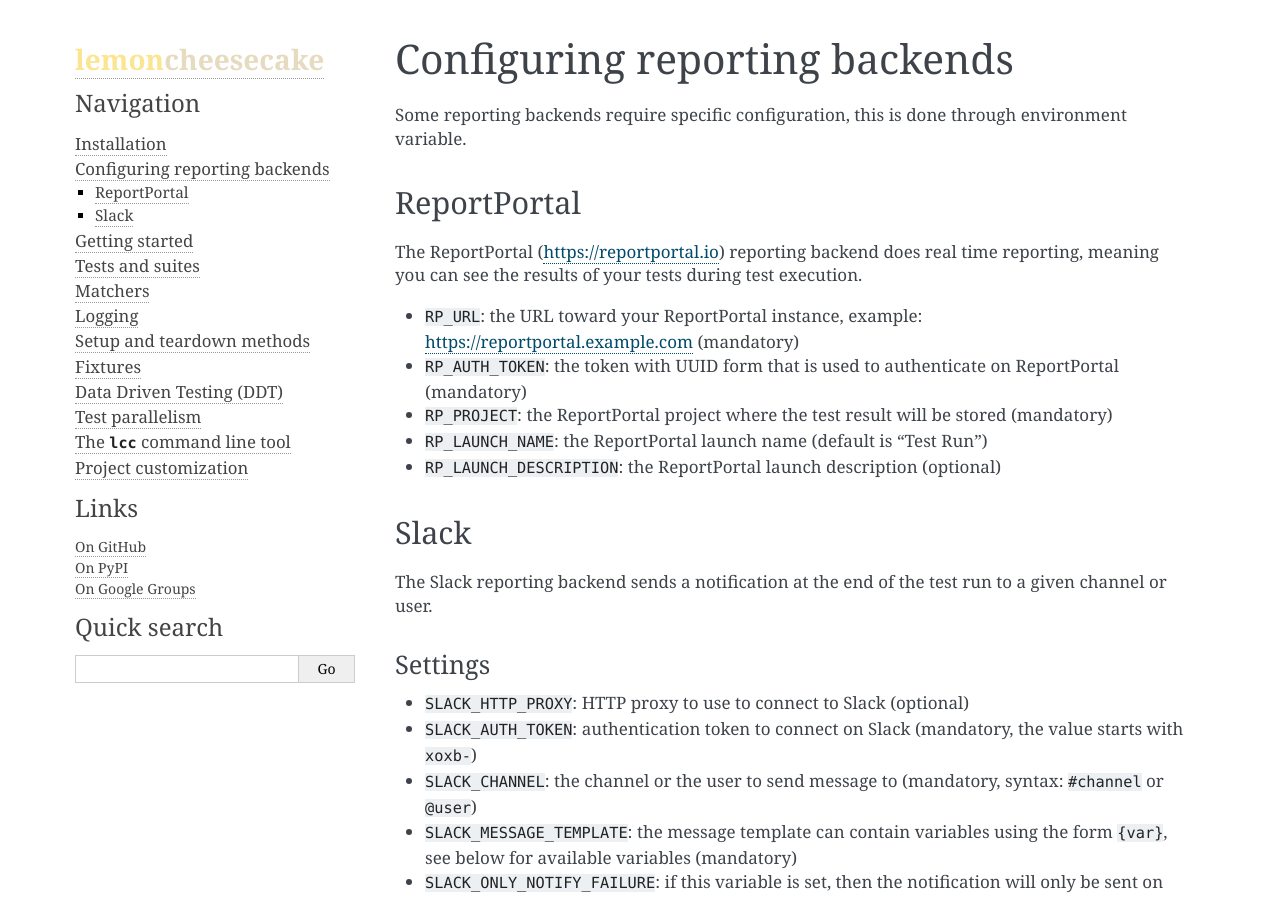
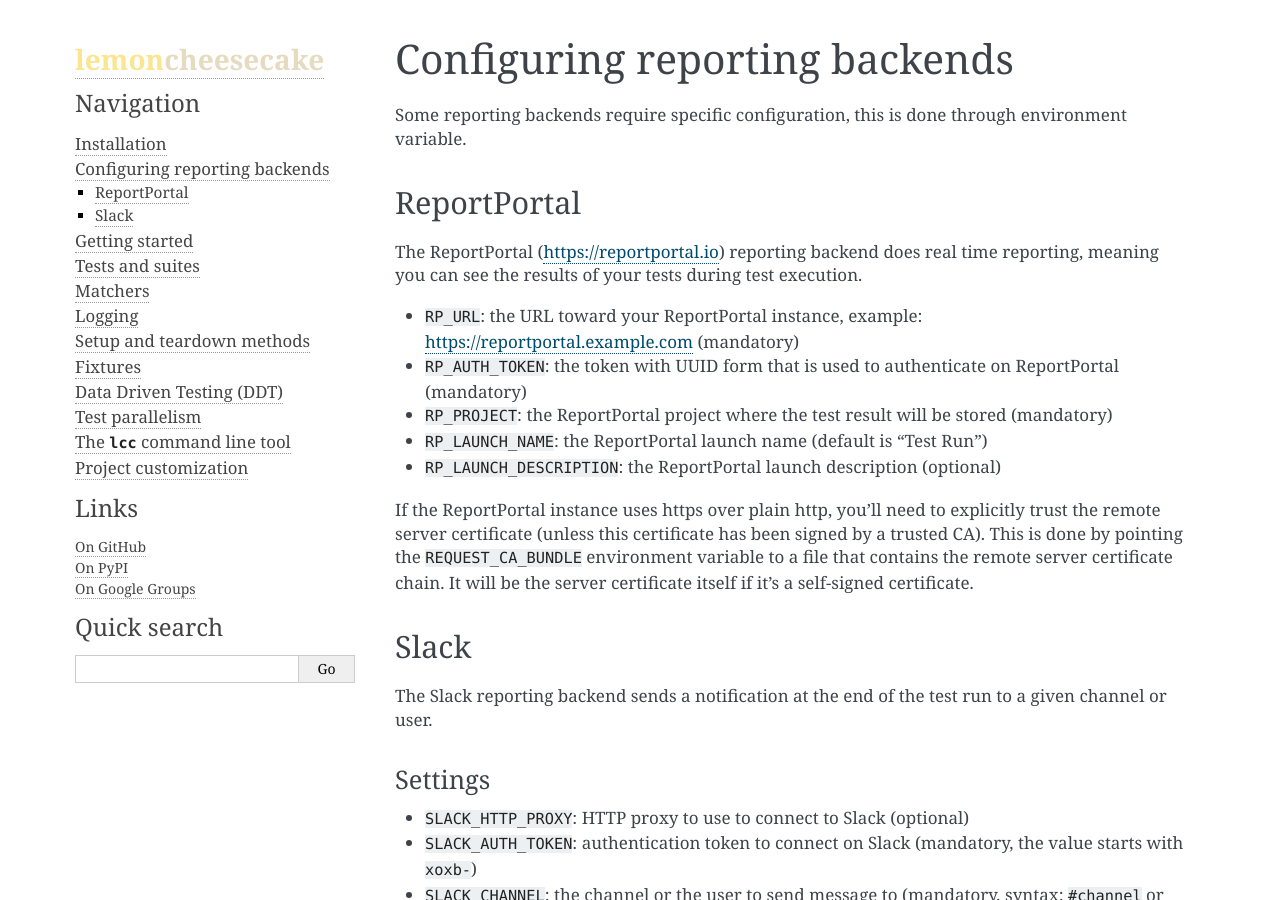
Before and after one commit to lemoncheesecake/lemoncheesecake, a Sphinx documentation site: the page built from doc/configure-reporting-backends.rst, in a window 1280 px wide and 900 px high. Built offline with Sphinx 7.4.7, drawn with Linux system fonts in a browser that asks for light colours.

Commit message:
doc: add a note about REQUEST_CA_BUNDLE for ReportPortal

```diff
--- a/doc/configure-reporting-backends.rst
+++ b/doc/configure-reporting-backends.rst
@@ -20,6 +20,11 @@
 - ``RP_LAUNCH_NAME``: the ReportPortal launch name (default is "Test Run")
 
 - ``RP_LAUNCH_DESCRIPTION``: the ReportPortal launch description (optional)
+
+If the ReportPortal instance uses https over plain http, you'll need to explicitly trust the remote server certificate
+(unless this certificate has been signed by a trusted CA). This is done by pointing the ``REQUEST_CA_BUNDLE`` environment
+variable to a file that contains the remote server certificate chain. It will be the server certificate itself if it's a
+self-signed certificate.
 
 Slack
 -----
```
